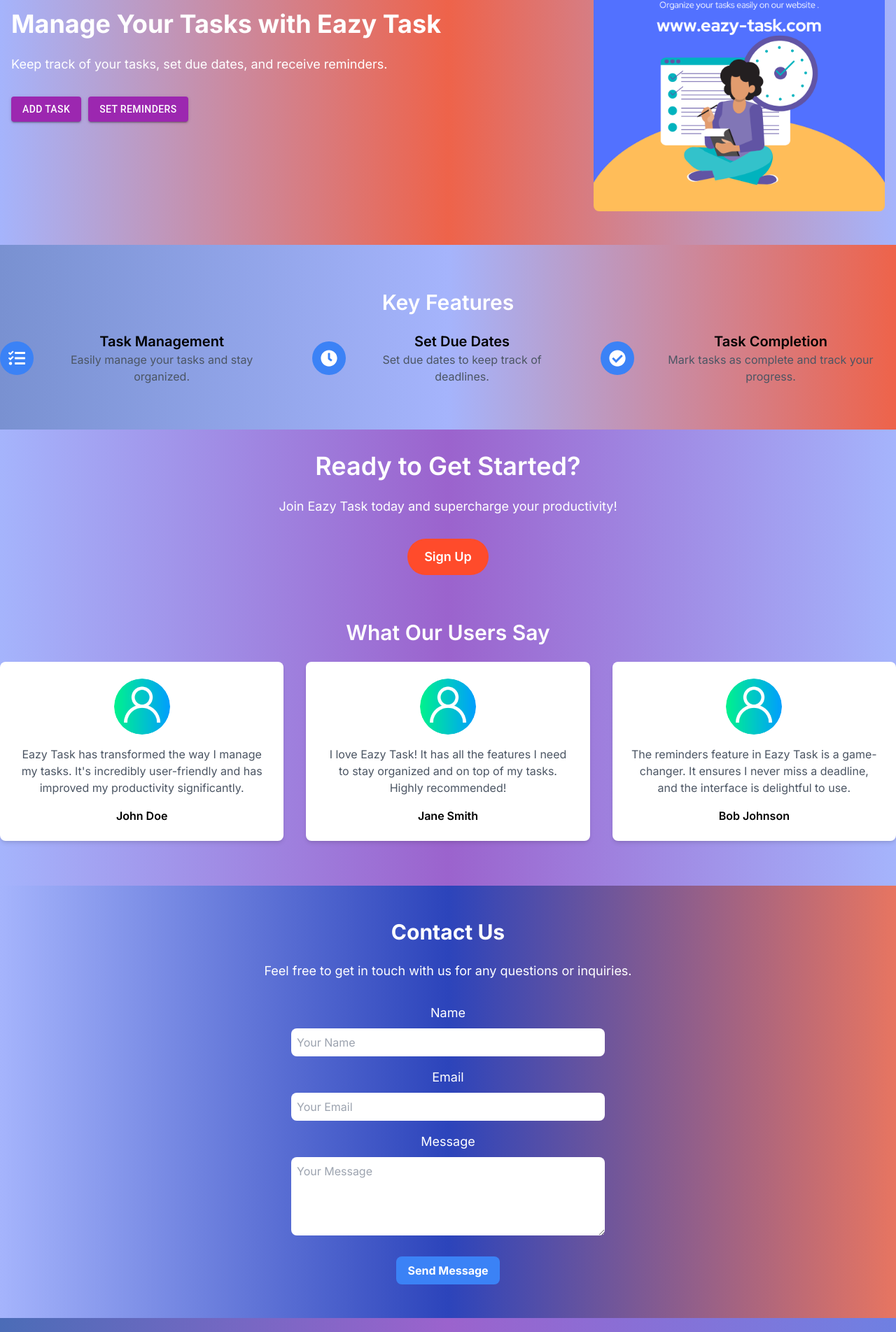
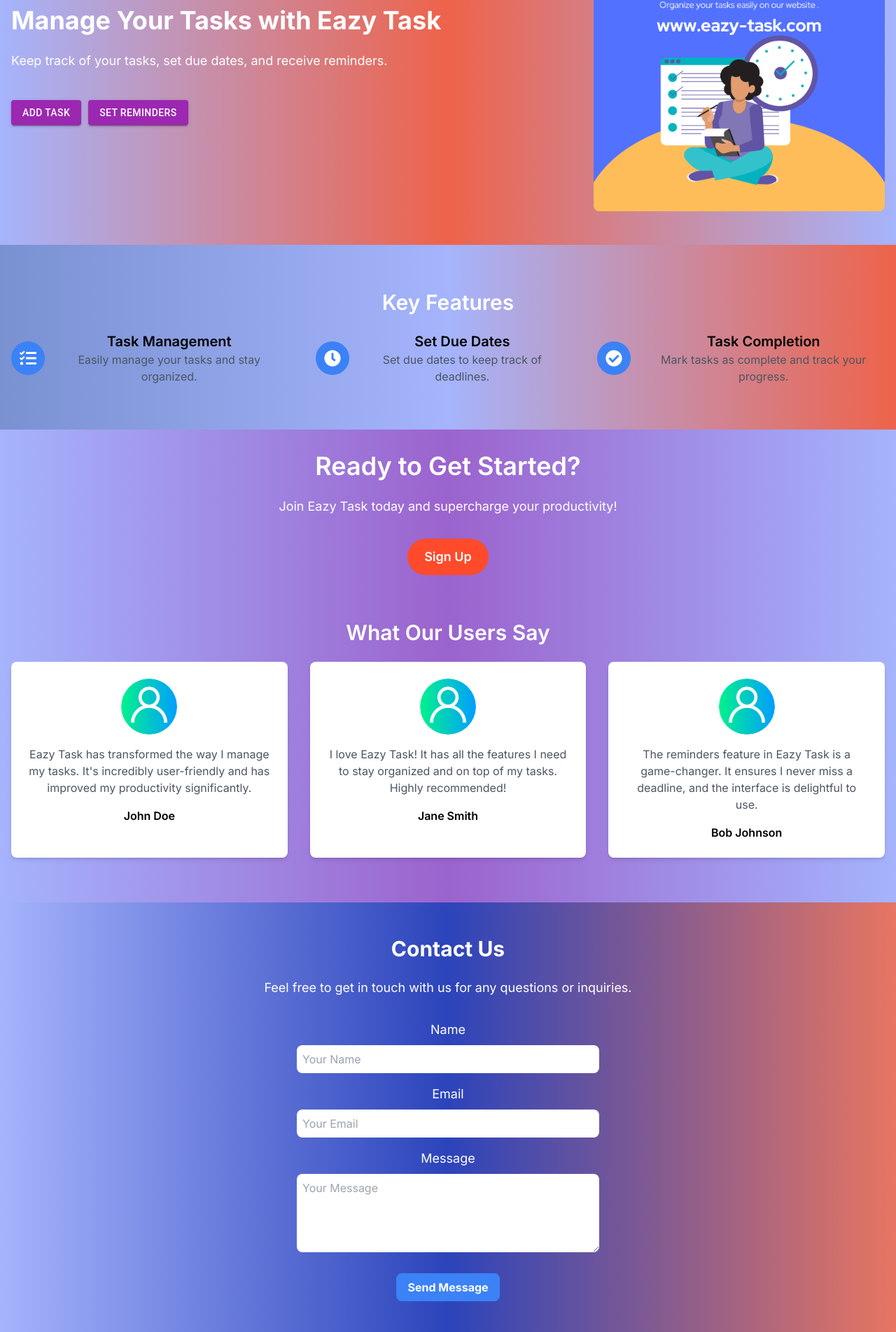
Before and after one commit to pranjal969/eazy-task, a Next.js app: page / in a window 1280 px wide. Shown: the part 230-2134 px from the top of the page at 70% size. Built offline with nearby package versions, Linux system fonts and the light colour scheme.

Commit message:
Contact us bugs fixes

```diff
--- a/src/app/globals.css
+++ b/src/app/globals.css
@@ -3,15 +3,17 @@
 @tailwind utilities;
 
 
-.margin-custom{
+.margin-custom {
     margin-top: 15px !important;
 }
 
-.custrmr{
+.custrmr {
     margin-right: 10px !important;
-    background-color: #154fa1 ;
+    margin-top: 10px !important;
+    background-color: #154fa1;
 }
 
-.cstmd{
+.cstmd {
     background-color: #154fa1;
+    margin-top: 10px !important;
 }
--- a/src/components/homepage/Contact.js
+++ b/src/components/homepage/Contact.js
@@ -8,16 +8,16 @@
         <div className="text-white text-center">
           <h2 className="text-3xl font-bold mb-6">Contact Us</h2>
           <p className="text-lg mb-8">Feel free to get in touch with us for any questions or inquiries.</p>
-          <form className="max-w-md mx-auto">
-            <div className="mb-4">
+          <form className="max-w-md mx-auto ">
+            <div className="mb-4 ml-2 mr-2" >
               <label htmlFor="name" className="block text-lg text-white mb-2">Name</label>
               <input type="text" id="name" className="w-full p-2 rounded-lg text-black bg-white" placeholder="Your Name" />
             </div>
-            <div className="mb-4">
+            <div className="mb-4 ml-2 mr-2">
               <label htmlFor="email" className="block text-lg text-white mb-2">Email</label>
               <input type="email" id="email" className="w-full p-2 rounded-lg text-black bg-white" placeholder="Your Email" />
             </div>
-            <div className="mb-6">
+            <div className="mb-6 ml-2 mr-2">
               <label htmlFor="message" className="block text-lg text-white mb-2">Message</label>
               <textarea id="message" className="w-full p-2 rounded-lg bg-white text-black"  rows="4" placeholder="Your Message"></textarea>
             </div>
--- a/src/components/homepage/Features.js
+++ b/src/components/homepage/Features.js
@@ -3,10 +3,10 @@
 
 const Features = () => {
   return (
-    <section className="bg-gradient-to-r from-[#7991d1] via-[#a5b4fc] to-[#ee634a] py-16 shadow-xl"> {/* Set your desired background color */}
-      <div className="container mx-auto text-center">
+    <section className="pr-2 pl-2  bg-gradient-to-r from-[#7991d1] via-[#a5b4fc] to-[#ee634a] py-16 shadow-xl"> {/* Set your desired background color */}
+      <div className="container mx-auto text-center ">
         <h2 className="text-3xl font-semibold mb-6 text-white">Key Features</h2> {/* Set text color to white */}
-        <div className="flex flex-col md:flex-row justify-center space-y-4 md:space-y-0 md:space-x-12">
+        <div className="ml-2 mr-2 flex flex-col md:flex-row justify-center space-y-4 md:space-y-0 md:space-x-12">
           {/* Feature 1 */}
           <div className="flex items-center space-x-4">
             <div className="rounded-full bg-blue-500 p-3 text-white">
--- a/src/components/homepage/Testimonal.js
+++ b/src/components/homepage/Testimonal.js
@@ -33,7 +33,7 @@
     <section className="bg-gradient-to-r from-[#a5b4fc] via-[#9b63cd] to-[#a5b4fc] py-16">
       <div className="container mx-auto text-center">
         <h2 className="text-3xl text-white font-semibold mb-6">What Our Users Say</h2>
-        <div className="grid grid-cols-1 md:grid-cols-3 gap-8">
+        <div className="grid grid-cols-1 md:grid-cols-3 gap-8 pr-2 pl-2 ml-2 mr-2">
           {testimonials.map((testimonial) => (
             <div
               key={testimonial.id}
```
